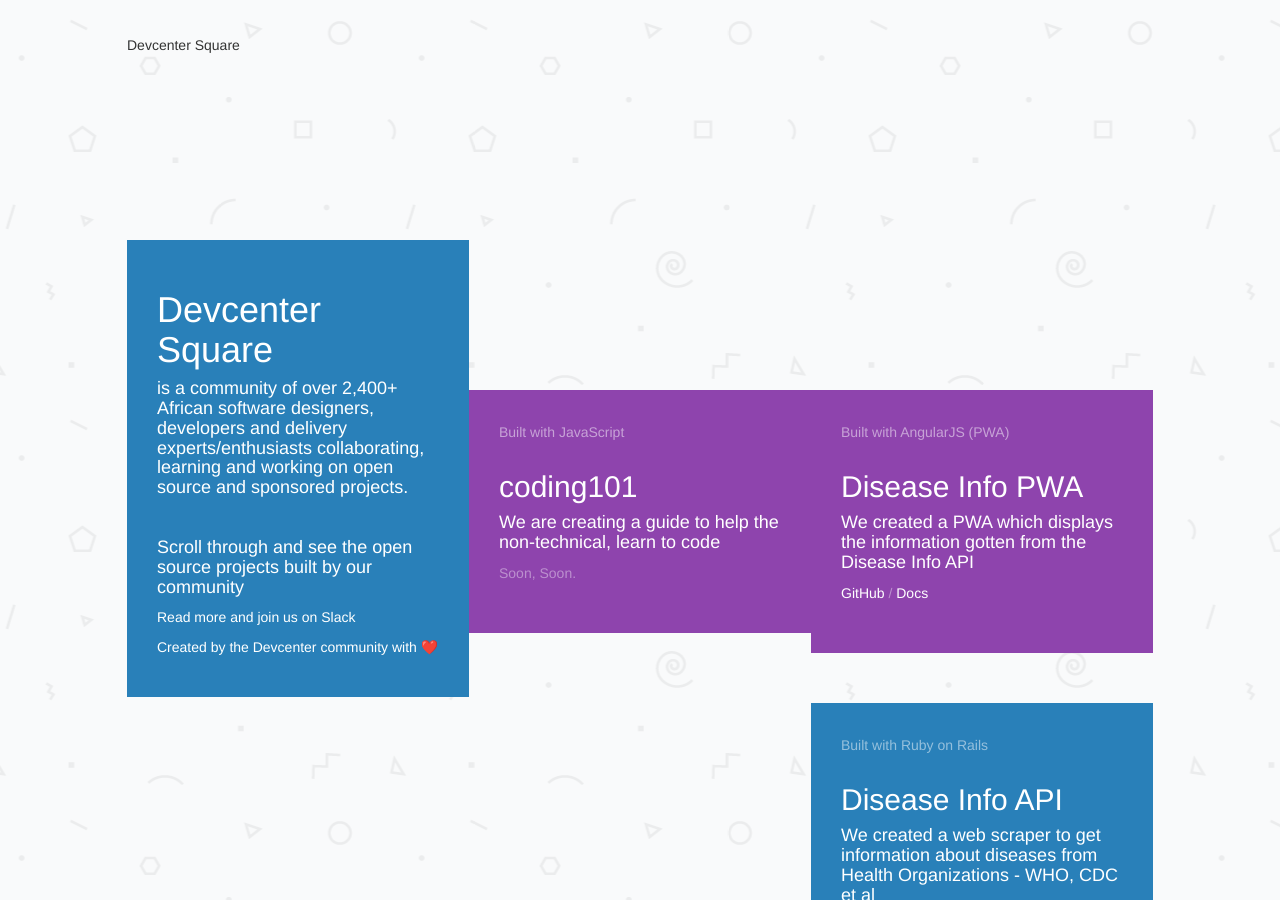
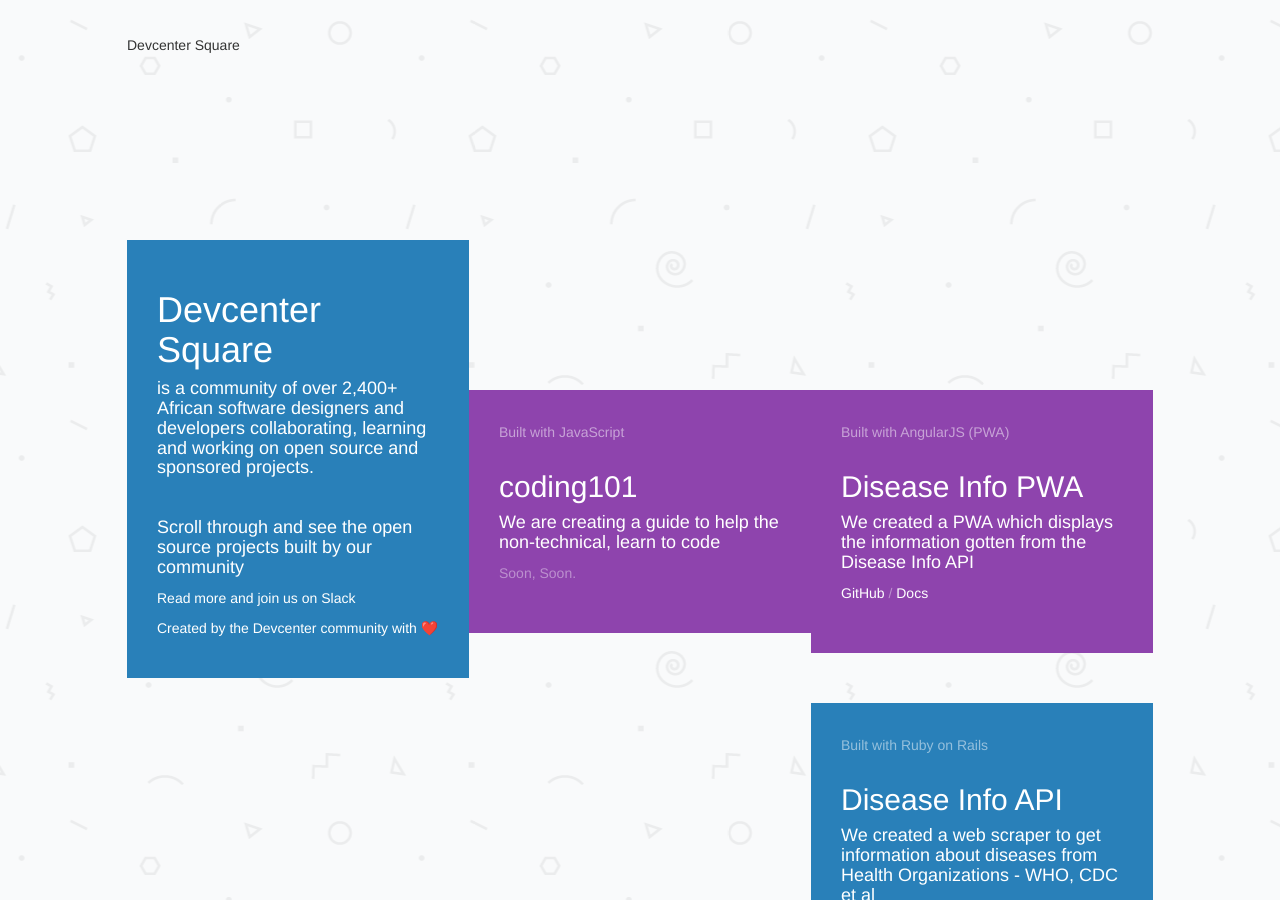
Before and after one commit to devcenter-square/devcenter-square.github.io, a Jekyll site: the page built from index.html, in a window 1280 px wide and 900 px high. Built offline with Jekyll 4.4.1, drawn with Linux system fonts in a browser that asks for light colours; some web fonts are replaced.

Commit message:
Corrected typo

```diff
--- a/index.html
+++ b/index.html
@@ -5,7 +5,7 @@
     <div class="col-md-4 col-xs-12 no-padder">
         <div class="box box-1 bg-2">
             <h1>Devcenter Square</h1>
-            <h4>is a community of over 2,400+ African software designers, developers and delivery experts/enthusiasts collaborating, learning and working on open source and sponsored projects.</h4>
+            <h4>is a community of over 2,400+ African software designers and developers collaborating, learning and working on open source and sponsored projects.</h4>
             <br>
             <h4>Scroll through and see the open source projects built by our community</h4>
             <p><a href="http://bit.ly/dcs-wiki">Read more and join us on Slack</a></p>
```
